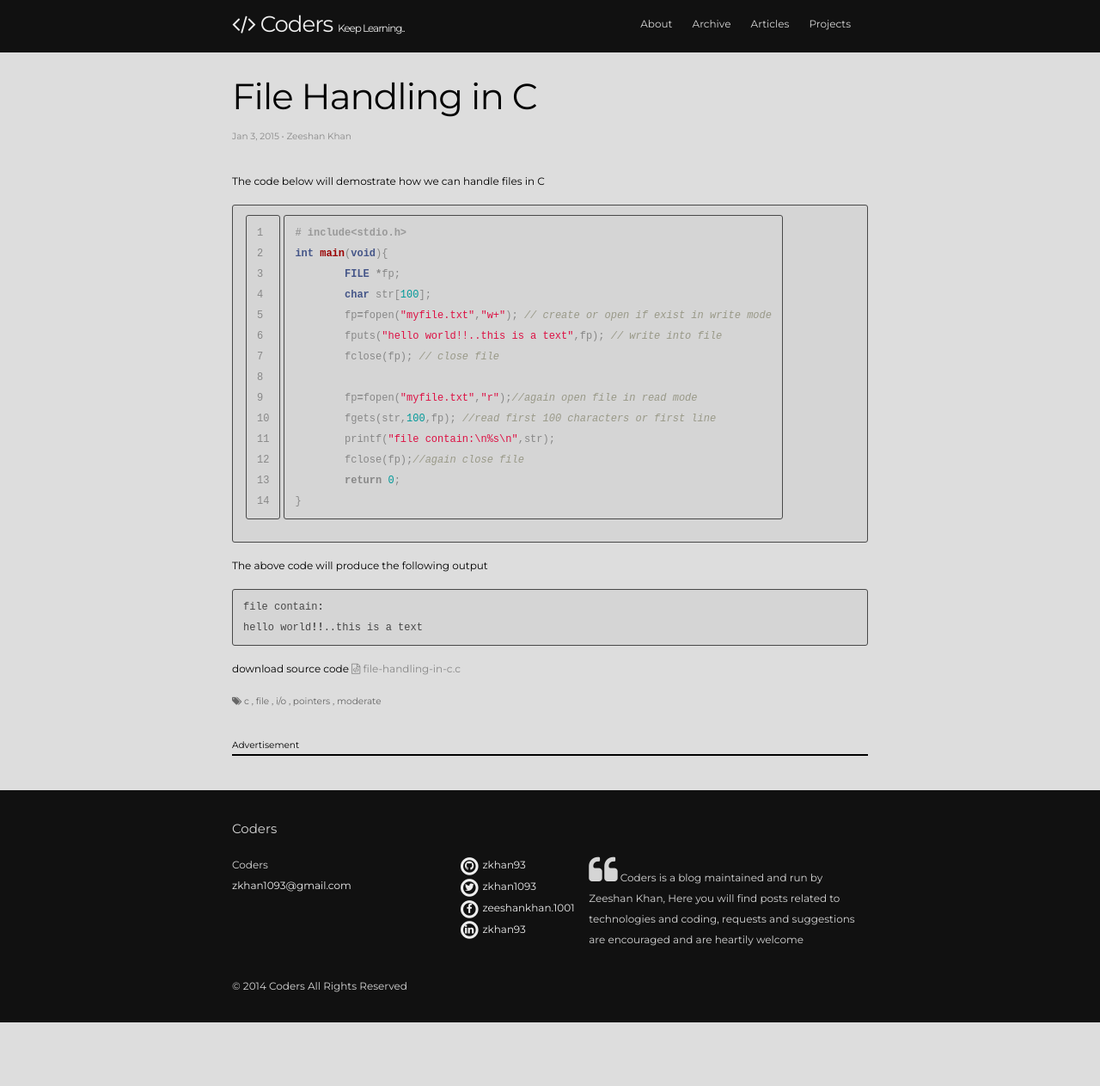
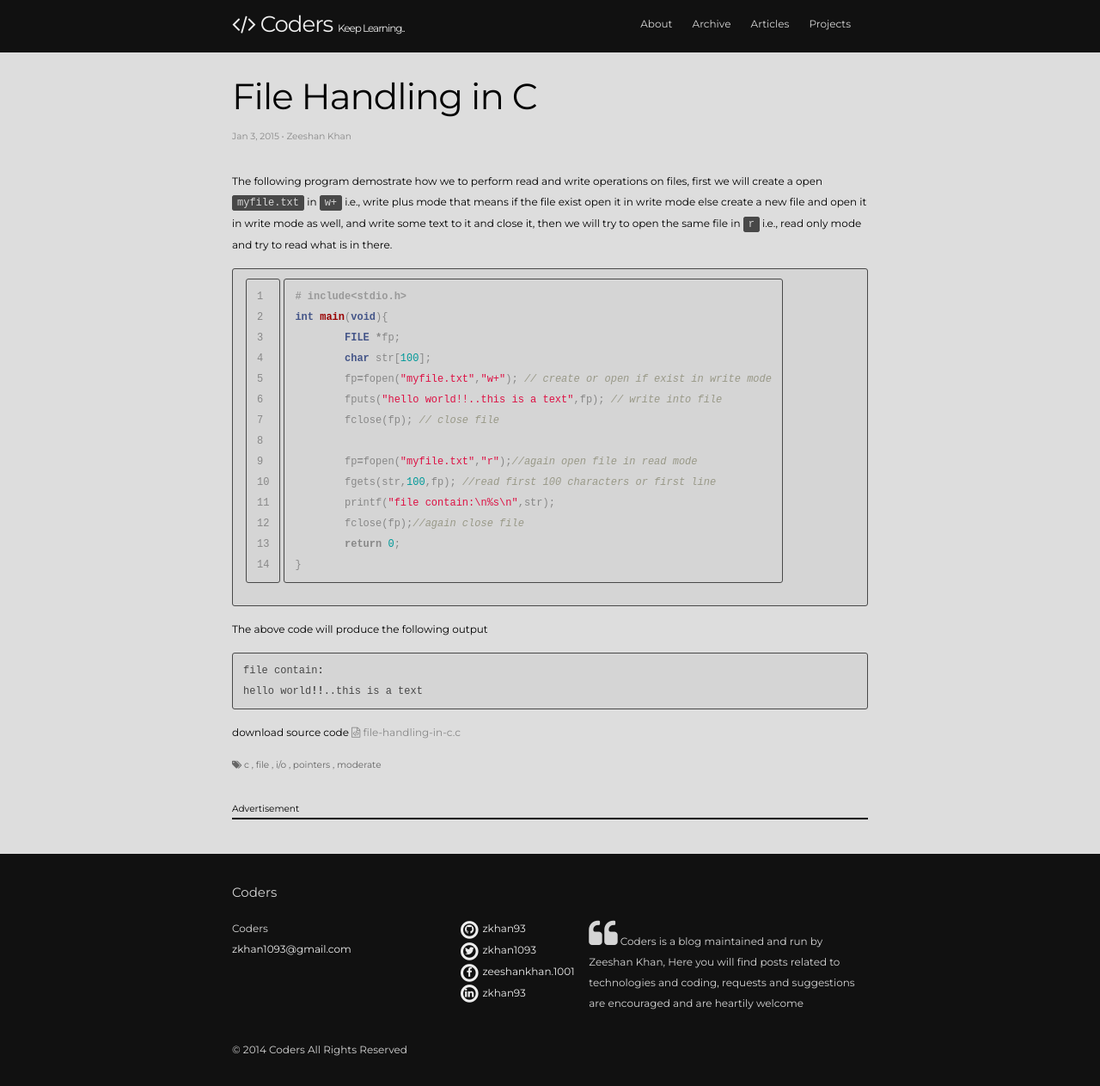
Before and after one commit to zkhan93/zkhan93.github.io, a Jekyll site: the page built from articles/c/_posts/2015-01-02-file-hadling-in-c.markdown, in a window 1280 px wide. Shown: the whole page at 86% size. Built offline with Jekyll 4.4.1, drawn with Linux system fonts in a browser that asks for light colours; nearby versions of some CDN libraries; comment, search, counter and statistics services are not loaded; before the commit the page ends 1189 px from its top, so only the background shows below that.

Commit message:
added description to file handling in c

```diff
--- a/archive.html
+++ b/archive.html
@@ -17,7 +17,7 @@ permalink: /archive/
     {% endif %}
 
     <li><a class="inline post-link" href="{{ post.url }}">{{ post.title }}</a></br>
-			{% if post.date %} <i class="fa fa-calendar"></i> {% endif  %}{{ post.date| date: "%d %B" }} </br>
+			{% if post.date %} <i class="fa fa-calendar"></i> {% endif  %}{{ post.date| date: "%B %d" }} </br>
 
 			{% if post.tags %} <i class="fa fa-tags"></i> {% endif  %}{%for tag in post.tags %} {{tag}} {% if forloop.last == false %}, {% endif %}{% endfor %}
     </li>
--- a/articles/c/_posts/2015-01-02-file-hadling-in-c.markdown
+++ b/articles/c/_posts/2015-01-02-file-hadling-in-c.markdown
@@ -6,9 +6,14 @@ categories: c update
 tags: c  file I/O pointers moderate
 date: 2015-01-03 02:11:00
 source_file: c/file-handling-in-c.c
+excerpt_separator: <!--more-->
 ---
 
-The code below will demostrate how we can handle files in C
+The following program demostrate how we to perform read and write operations on files,
+first we will create a open `myfile.txt` in `w+` i.e., write plus mode that means if the file exist open it in write mode else create a new file and open it in write mode as well, and write some text to it and close it,
+ then we will try to open the same file in `r` i.e., read only mode and try to read what is in there.
+<!--more-->
+
 {% highlight c linenos %}
 # include<stdio.h>
 int main(void){
--- a/articles/java/_posts/2015-01-21-client-server-in-java.markdown
+++ b/articles/java/_posts/2015-01-21-client-server-in-java.markdown
@@ -9,7 +9,7 @@ source_file: /java/Client.java,/java/Server.java
 excerpt_separator: <!--more-->
 ---
 
-The following code demostrate how we can implement simple client server architecture in java
+The following program demostrate how we can implement simple client server architecture in java
 Start `Server.java` in a terminal/command promt then open another command promt/terminal and start `Client.java` in it
 Server can handle new Clients on disconnection of previous one.
 
--- a/css/main.scss
+++ b/css/main.scss
@@ -66,6 +66,10 @@ $on-laptop:        800px;
 	border: 4px solid white;
 	border-radius:50%;
 	float: right;
+	@include media-query($on-palm){
+		float: none;
+	}
+
 }
 .sidebar{
 	float:right;
```
